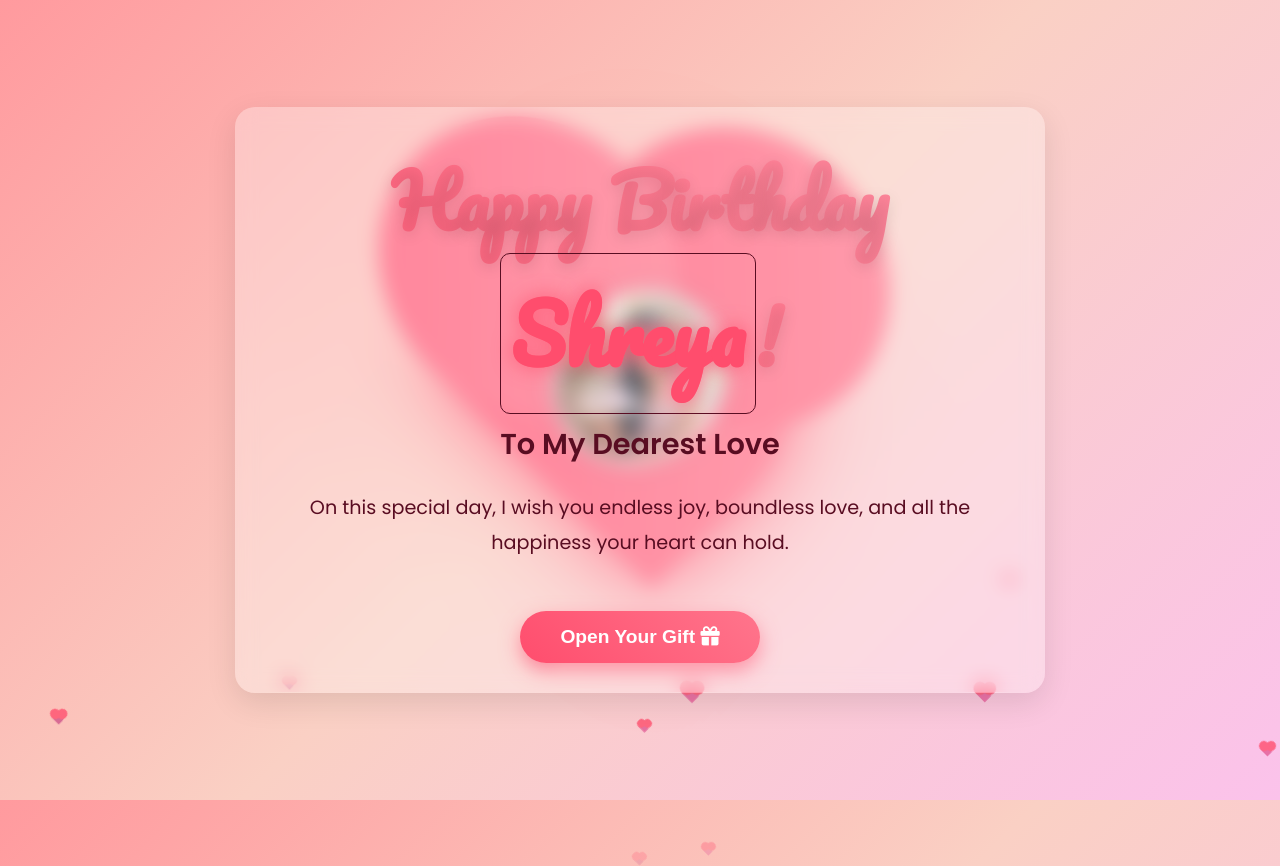
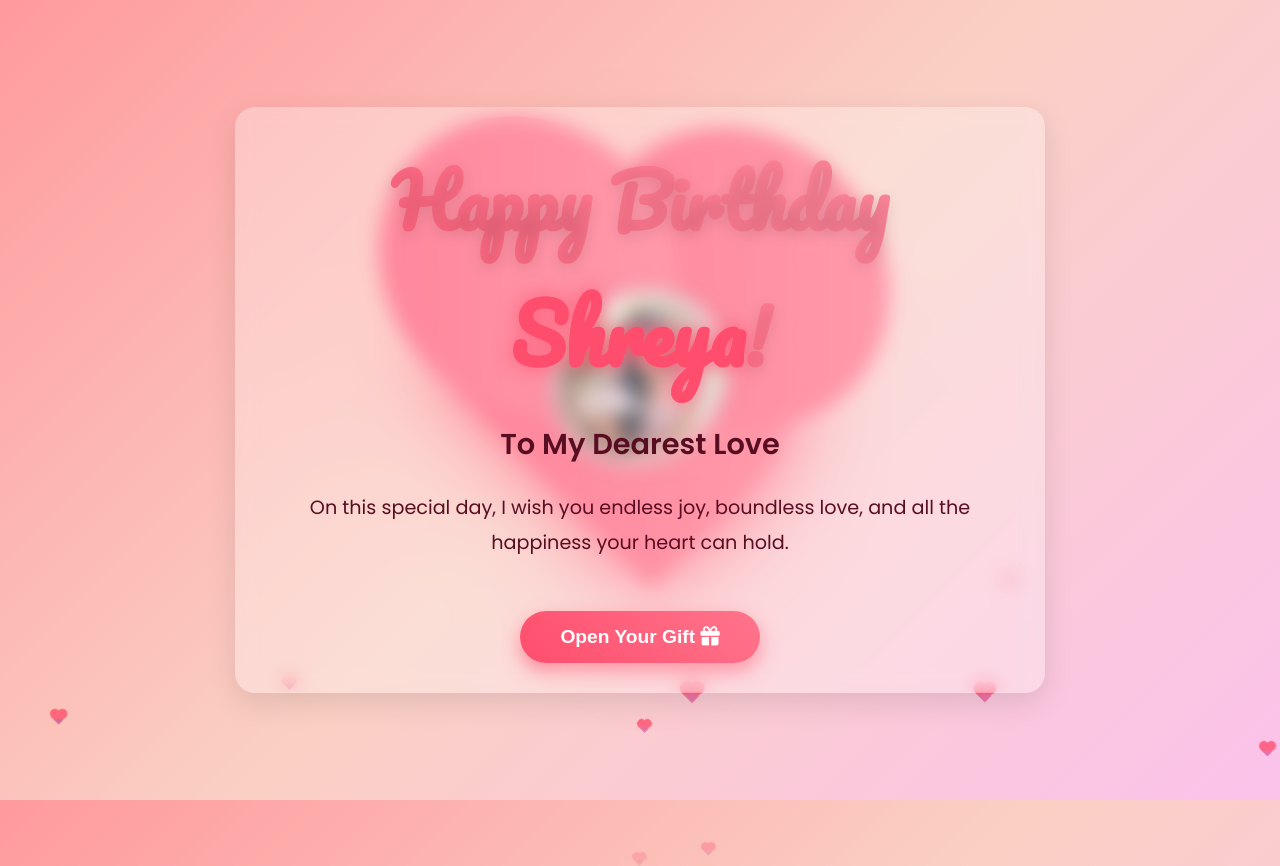
Before and after one commit to gamedev1997/HappyBirthdayShreya, a plain HTML site: page index.html in a window 1280 px wide. Drawn offline with Linux system fonts and the light colour scheme.

Commit message:
Update index.html

```diff
--- a/index.html
+++ b/index.html
@@ -152,9 +152,12 @@
             text-shadow: 0 0 10px rgba(255, 77, 109, 0.5);
             font-size: 1.1em;
             animation: pulseName 2s infinite;
-             border: 1px solid #590d22;
-            padding: 10px;
-            border-radius: 10px;
+             text-shadow:
+        0 0 10px rgba(255, 77, 109, 0.6),
+        -1px -1px 0 #590d22,
+         1px -1px 0 #590d22,
+        -1px  1px 0 #590d22,
+         1px  1px 0 #590d22;
         }
 
         h2 {
```
